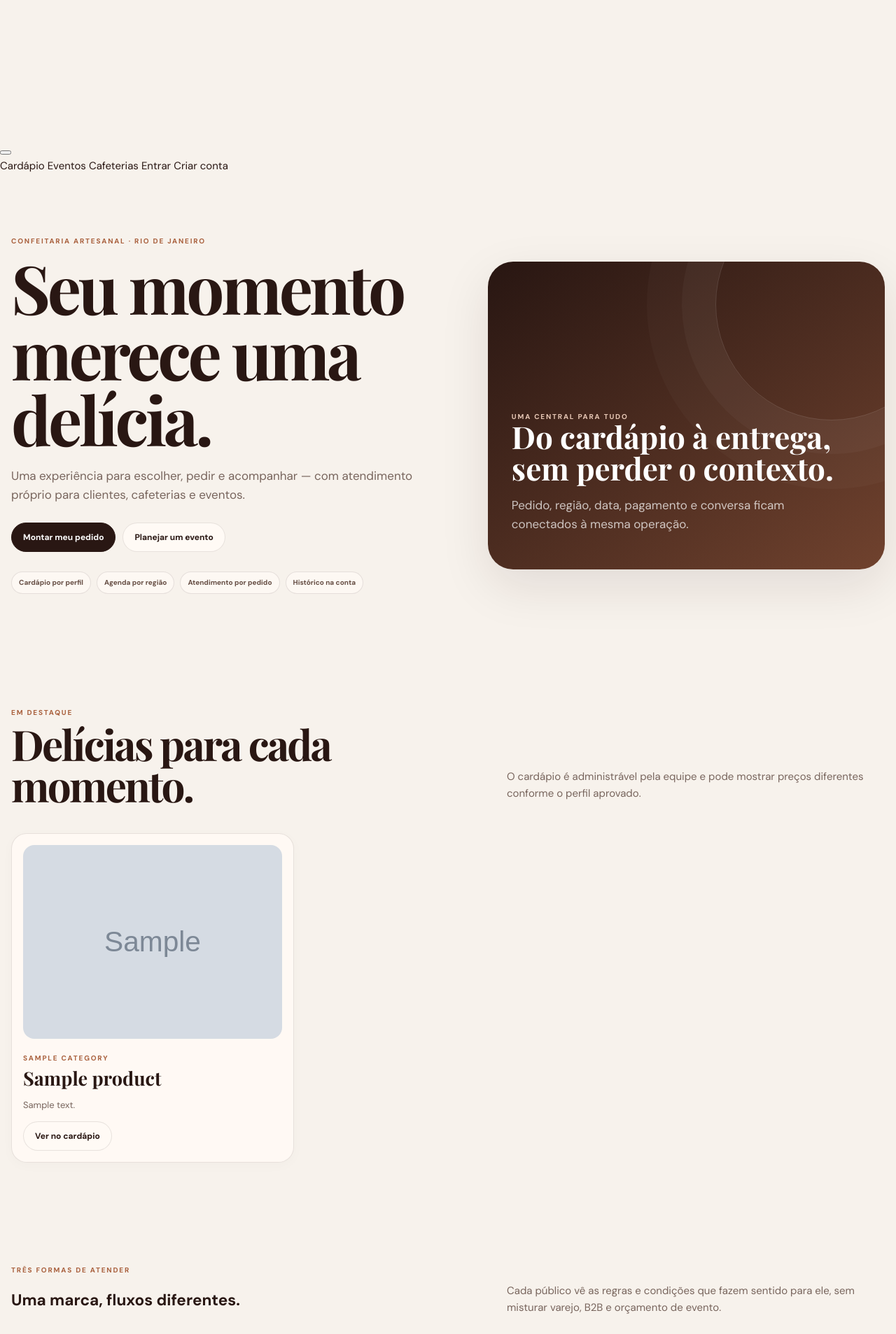
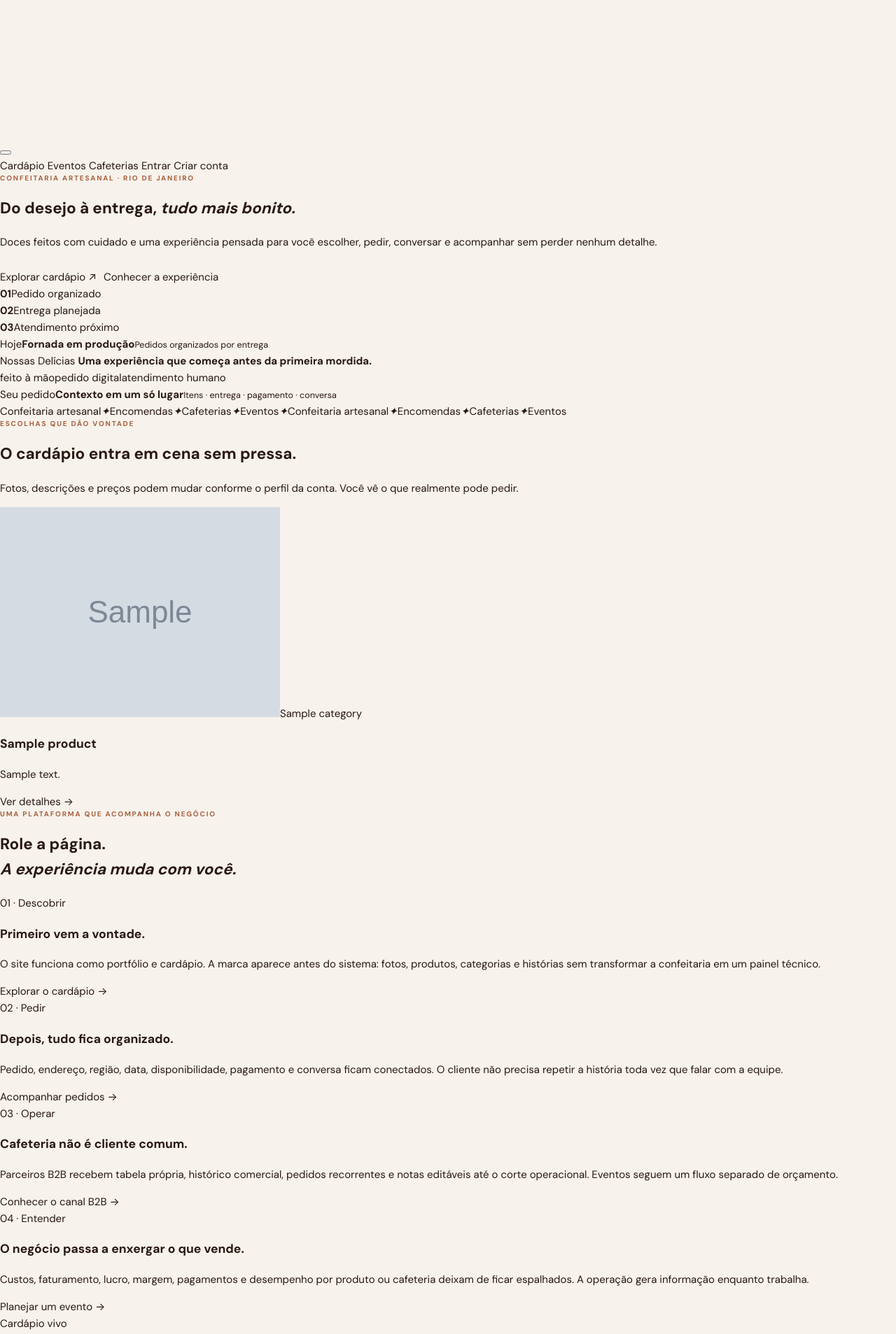
Before and after one commit to GabrielSantanaBR/nossas-delicias-site, a Django app: template templates/store/home.html in a window 1280 px wide. Shown: the part 1086-2993 px from the top of the page at 70% size. Run offline with Django 5.2, Linux system fonts and the light colour scheme; the template is opened without the code that fills it: most values are stand-ins (such as "Sample title", 1, 10 or a date in 2020); grey boxes marked "Sample" are stand-in pictures; parts of the project's set-up code (start-up, migrations or seed data) failed here and were passed over.

Commit message:
feat: rebuild homepage with scroll-driven storytelling

```diff
--- a/templates/store/home.html
+++ b/templates/store/home.html
@@ -1,36 +1,103 @@
 {% extends 'base.html' %}
-{% block title %}Nossas Delícias | Confeitaria e central de pedidos{% endblock %}
+{% block title %}Nossas Delícias | Confeitaria artesanal{% endblock %}
 {% block content %}
-<section class="hero">
-  <div>
+<section class="hero-stage">
+  <div class="hero-copy" data-reveal>
     <span class="eyebrow">Confeitaria artesanal · Rio de Janeiro</span>
-    <h1>Seu momento merece uma delícia.</h1>
-    <p>Uma experiência para escolher, pedir e acompanhar — com atendimento próprio para clientes, cafeterias e eventos.</p>
-    <div class="hero-actions"><a class="cta" href="{% url 'catalog' %}">Montar meu pedido</a><a class="cta-secondary" href="{% url 'event_portal' %}">Planejar um evento</a></div>
-    <div class="trust-row"><span>Cardápio por perfil</span><span>Agenda por região</span><span>Atendimento por pedido</span><span>Histórico na conta</span></div>
+    <h1>Do desejo à entrega, <em>tudo mais bonito.</em></h1>
+    <p class="hero-lead">Doces feitos com cuidado e uma experiência pensada para você escolher, pedir, conversar e acompanhar sem perder nenhum detalhe.</p>
+    <div class="hero-actions">
+      <a class="button button-primary" href="{% url 'catalog' %}">Explorar cardápio <span>↗</span></a>
+      <a class="button button-ghost" href="#experiencia" data-scroll-to="#experiencia">Conhecer a experiência</a>
+    </div>
+    <div class="hero-proof">
+      <div><strong>01</strong><span>Pedido organizado</span></div>
+      <div><strong>02</strong><span>Entrega planejada</span></div>
+      <div><strong>03</strong><span>Atendimento próximo</span></div>
+    </div>
   </div>
-  <div class="hero-card"><span class="eyebrow" style="color:#e8c8b6">Uma central para tudo</span><b>Do cardápio à entrega, sem perder o contexto.</b><p>Pedido, região, data, pagamento e conversa ficam conectados à mesma operação.</p></div>
-</section>
 
-<section class="section">
-  <div class="section-head"><div><span class="eyebrow">Em destaque</span><h2>Delícias para cada momento.</h2></div><p>O cardápio é administrável pela equipe e pode mostrar preços diferentes conforme o perfil aprovado.</p></div>
-  <div class="grid">{% for product in featured %}<article class="product interactive">{% if product.image %}<img src="{{ product.image.url }}" alt="{{ product.name }}" loading="lazy" decoding="async">{% endif %}<small class="eyebrow">{{ product.category.name }}</small><h3>{{ product.name }}</h3><p>{{ product.description|truncatechars:120 }}</p><a class="cta-secondary" href="{% url 'catalog' %}#cat-{{ product.category.slug }}">Ver no cardápio</a></article>{% empty %}<div class="panel"><h2>Cardápio em preparação</h2><p>Os produtos aparecem aqui assim que forem publicados pela administração.</p></div>{% endfor %}</div>
-</section>
-
-<section class="platform-section">
-  <div class="section-head"><div><span class="eyebrow">Três formas de atender</span><h2>Uma marca, fluxos diferentes.</h2></div><p>Cada público vê as regras e condições que fazem sentido para ele, sem misturar varejo, B2B e orçamento de evento.</p></div>
-  <div class="platform-grid">
-    <article class="metric-card"><span>Para você</span><b>Encomendas</b><small>Cardápio, sacola, região, data, pagamento e acompanhamento pela conta.</small></article>
-    <article class="metric-card"><span>Cafeterias</span><b>Canal B2B</b><small>Tabela própria, pedidos recorrentes, notas por entrega e histórico comercial.</small></article>
-    <article class="metric-card"><span>Eventos</span><b>Orçamento</b><small>Solicitação personalizada, negociação, aprovação e conversão em pedido.</small></article>
-    <article class="metric-card"><span>Atendimento</span><b>Conversa por pedido</b><small>Mensagens ficam ligadas ao contexto correto, sem informações soltas.</small></article>
+  <div class="hero-visual" data-reveal data-parallax="0.045" aria-label="Resumo da experiência Nossas Delícias">
+    <div class="hero-visual-glow"></div>
+    <div class="floating-card floating-card-top"><span>Hoje</span><b>Fornada em produção</b><small>Pedidos organizados por entrega</small></div>
+    <div class="signature-card">
+      <span class="signature-kicker">Nossas Delícias</span>
+      <strong>Uma experiência que começa antes da primeira mordida.</strong>
+      <div class="signature-line"></div>
+      <div class="signature-meta"><span>feito à mão</span><span>pedido digital</span><span>atendimento humano</span></div>
+    </div>
+    <div class="floating-card floating-card-bottom"><span>Seu pedido</span><b>Contexto em um só lugar</b><small>Itens · entrega · pagamento · conversa</small></div>
   </div>
 </section>
 
-<section class="platform-section">
-  <div class="note-grid">
-    <div class="note-card"><span class="eyebrow">Entrega inteligente</span><h2 class="platform-title">A agenda respeita a operação.</h2><p>CEP, região, rota, dia disponível, antecedência e capacidade são verificados antes da confirmação. Isso evita prometer uma data que a produção não consegue cumprir.</p><a class="cta" href="{% url 'cart' %}">Consultar pelo pedido</a></div>
-    <div class="note-card"><span class="eyebrow">Relacionamento</span><h2>Voltar fica mais fácil.</h2><p>O cliente mantém histórico de pedidos e benefícios; cafeterias mantêm uma rotina comercial; eventos têm o próprio fluxo de orçamento.</p><a class="cta-secondary" href="{% url 'account' %}">Minha conta</a></div>
+<div class="marquee-strip" aria-hidden="true"><div><span>Confeitaria artesanal</span><i>✦</i><span>Encomendas</span><i>✦</i><span>Cafeterias</span><i>✦</i><span>Eventos</span><i>✦</i><span>Confeitaria artesanal</span><i>✦</i><span>Encomendas</span><i>✦</i><span>Cafeterias</span><i>✦</i><span>Eventos</span></div></div>
+
+<section class="section-shell featured-section" id="cardapio">
+  <div class="section-heading" data-reveal>
+    <div><span class="eyebrow">Escolhas que dão vontade</span><h2>O cardápio entra em cena sem pressa.</h2></div>
+    <p>Fotos, descrições e preços podem mudar conforme o perfil da conta. Você vê o que realmente pode pedir.</p>
+  </div>
+  <div class="featured-grid">
+    {% for product in featured %}
+      <article class="featured-product" data-reveal>
+        <div class="featured-media">{% if product.image %}<img src="{{ product.image.url }}" alt="{{ product.name }}" loading="lazy" decoding="async">{% else %}<div class="product-placeholder"><span>{{ product.category.name|slice:':1' }}</span></div>{% endif %}<span class="product-category">{{ product.category.name }}</span></div>
+        <div class="featured-content"><h3>{{ product.name }}</h3><p>{{ product.description|truncatechars:126 }}</p><a href="{% url 'catalog' %}#cat-{{ product.category.slug }}">Ver detalhes <span>→</span></a></div>
+      </article>
+    {% empty %}
+      <article class="empty-showcase" data-reveal><span class="eyebrow">Cardápio em preparação</span><h3>Quando a equipe publicar os produtos, eles aparecem aqui automaticamente.</h3><a class="button button-ghost" href="{% url 'catalog' %}">Abrir cardápio</a></article>
+    {% endfor %}
   </div>
 </section>
+
+<section class="story-shell" id="experiencia" data-story data-active="taste">
+  <div class="story-intro" data-reveal><span class="eyebrow">Uma plataforma que acompanha o negócio</span><h2>Role a página.<br><em>A experiência muda com você.</em></h2></div>
+  <div class="story-layout">
+    <div class="story-copy-column">
+      <article class="story-step" data-story-step="taste">
+        <span class="story-index">01 · Descobrir</span><h3>Primeiro vem a vontade.</h3><p>O site funciona como portfólio e cardápio. A marca aparece antes do sistema: fotos, produtos, categorias e histórias sem transformar a confeitaria em um painel técnico.</p><a href="{% url 'catalog' %}">Explorar o cardápio →</a>
+      </article>
+      <article class="story-step" data-story-step="order">
+        <span class="story-index">02 · Pedir</span><h3>Depois, tudo fica organizado.</h3><p>Pedido, endereço, região, data, disponibilidade, pagamento e conversa ficam conectados. O cliente não precisa repetir a história toda vez que falar com a equipe.</p><a href="{% url 'account' %}">Acompanhar pedidos →</a>
+      </article>
+      <article class="story-step" data-story-step="partner">
+        <span class="story-index">03 · Operar</span><h3>Cafeteria não é cliente comum.</h3><p>Parceiros B2B recebem tabela própria, histórico comercial, pedidos recorrentes e notas editáveis até o corte operacional. Eventos seguem um fluxo separado de orçamento.</p><a href="{% url 'cafe_portal' %}">Conhecer o canal B2B →</a>
+      </article>
+      <article class="story-step" data-story-step="data">
+        <span class="story-index">04 · Entender</span><h3>O negócio passa a enxergar o que vende.</h3><p>Custos, faturamento, lucro, margem, pagamentos e desempenho por produto ou cafeteria deixam de ficar espalhados. A operação gera informação enquanto trabalha.</p>{% if user.is_staff %}<a href="{% url 'finance_dashboard' %}">Abrir central financeira →</a>{% else %}<a href="{% url 'event_portal' %}">Planejar um evento →</a>{% endif %}
+      </article>
+    </div>
+
+    <div class="story-visual-column" aria-live="polite">
+      <div class="story-sticky">
+        <div class="story-scene scene-taste is-active" data-story-scene="taste" aria-hidden="false">
+          <span class="scene-label">Cardápio vivo</span><div class="scene-stack"><div class="mini-product large"><span>bolo</span><b>Camadas, textura e afeto.</b></div><div class="mini-product"><span>doce</span><b>Pequenos detalhes.</b></div><div class="mini-product"><span>evento</span><b>Feito para a ocasião.</b></div></div>
+        </div>
+        <div class="story-scene scene-order" data-story-scene="order" aria-hidden="true">
+          <span class="scene-label">Pedido conectado</span><div class="order-map"><div><small>01</small><b>Escolha</b></div><i></i><div><small>02</small><b>Entrega</b></div><i></i><div><small>03</small><b>Pagamento</b></div><i></i><div><small>04</small><b>Conversa</b></div></div><div class="scene-note">Tudo ligado ao mesmo número de pedido.</div>
+        </div>
+        <div class="story-scene scene-partner" data-story-scene="partner" aria-hidden="true">
+          <span class="scene-label">Canal profissional</span><div class="partner-card"><span>Cafeteria parceira</span><b>Pedido da semana</b><div class="partner-row"><span>12 × Brownie</span><strong>B2B</strong></div><div class="partner-row"><span>8 × Fatia de bolo</span><strong>B2B</strong></div><small>Nota editável até 16h do dia da entrega</small></div>
+        </div>
+        <div class="story-scene scene-data" data-story-scene="data" aria-hidden="true">
+          <span class="scene-label">Visão do negócio</span><div class="data-grid"><div><small>Faturamento</small><b>R$ ···</b></div><div><small>Margem</small><b>··%</b></div><div><small>Pedidos</small><b>··</b></div><div><small>Ticket</small><b>R$ ··</b></div></div><div class="fake-chart"><span style="height:32%"></span><span style="height:46%"></span><span style="height:41%"></span><span style="height:68%"></span><span style="height:61%"></span><span style="height:82%"></span></div>
+        </div>
+      </div>
+    </div>
+  </div>
+</section>
+
+<section class="section-shell service-section">
+  <div class="section-heading" data-reveal><div><span class="eyebrow">Cada pedido tem seu ritmo</span><h2>Três públicos. Uma mesma qualidade.</h2></div><p>A experiência muda sem perder a identidade da Nossas Delícias.</p></div>
+  <div class="service-grid">
+    <a class="service-card" href="{% url 'catalog' %}" data-reveal><span>01</span><h3>Clientes</h3><p>Encomendas, entrega, histórico, promoções e acompanhamento.</p><b>Escolher agora →</b></a>
+    <a class="service-card service-card-dark" href="{% url 'cafe_portal' %}" data-reveal><span>02</span><h3>Cafeterias</h3><p>Preços B2B, rotina de fornecimento, notas e histórico comercial.</p><b>Acessar parceria →</b></a>
+    <a class="service-card" href="{% url 'event_portal' %}" data-reveal><span>03</span><h3>Eventos</h3><p>Orçamento, negociação e pedido pensado para cada ocasião.</p><b>Planejar evento →</b></a>
+  </div>
+</section>
+
+<section class="final-cta" data-reveal>
+  <span class="eyebrow">Doce por fora. Organizado por dentro.</span>
+  <h2>Escolha o que vai fazer parte do seu próximo momento.</h2>
+  <div class="hero-actions"><a class="button button-light" href="{% url 'catalog' %}">Ver cardápio</a><a class="button button-outline-light" href="{% url 'event_portal' %}">Falar sobre um evento</a></div>
+</section>
 {% endblock %}
```
